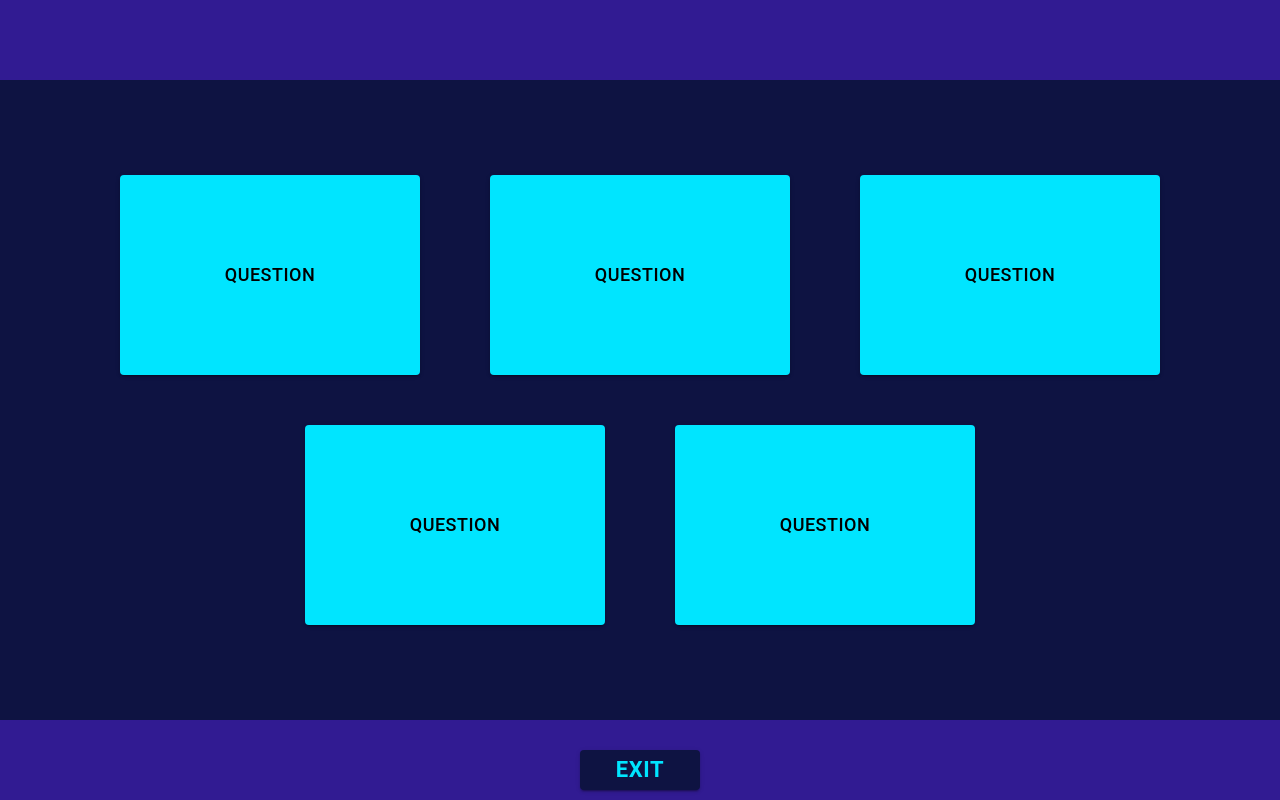
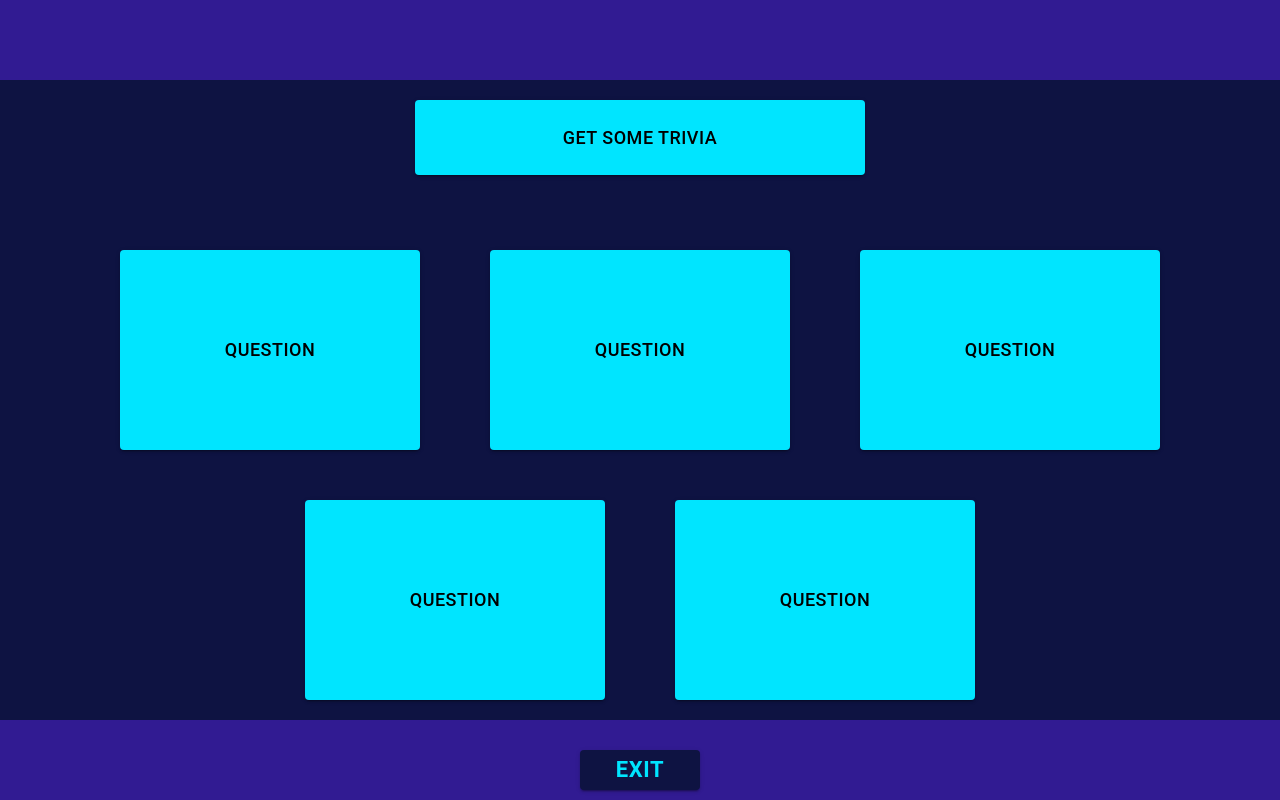
Before and after one commit to joshduns/trivia-react, a React (Create React App) app: page / in a window 1280 px wide. Both pictures are taken after a click on the button "TRIVIA". Built offline with nearby package versions, Linux system fonts and the light colour scheme.

Commit message:
Add button to make the api call for questions

```diff
--- a/src/trivia/board.tsx
+++ b/src/trivia/board.tsx
@@ -1,17 +1,38 @@
 import React from 'react';
 import 'bootstrap/dist/css/bootstrap.min.css';
 import QuestionTile from './question';
+import Shuffle from './shuffle';
 import Container from 'react-bootstrap/Container';
 import Row from 'react-bootstrap/Row';
 
-type BoardProps = {
+
+type boardState = {
+    gameComplete: boolean
+}
+
+type boardProps = {
     questions: []
 }
 
 
-const TriviaBoard: React.FC<BoardProps> = () => {
+class TriviaBoard extends React.Component<boardProps, boardState> {
+    constructor(props: boardProps) {
+        super(props);
+        this.handleShuffle = this.handleShuffle.bind(this);
+    }
+
+    state: boardState = {
+        gameComplete: false
+    }
+
+    handleShuffle() {
+        console.log('this will make request from api')
+    }
+
+    render() {
         return (
             <Container fluid className="trivia-board">
+                <Shuffle text="Get Some Trivia" handleShuffle={this.handleShuffle} />
                 <Row className="justify-content-center">
                     <QuestionTile />
                     <QuestionTile />
@@ -24,6 +45,6 @@ const TriviaBoard: React.FC<BoardProps> = () => {
             </Container>
         )
     }
-
+}
 
 export default TriviaBoard;
--- /dev/null
+++ b/src/trivia/shuffle.css
@@ -0,0 +1,9 @@
+#shuffleButton {
+    height: 75px;
+    width: 450px;
+    margin: 20px 35px 50px 35px;
+    font-size: 18px;
+    background-color: #00E5FF;
+    color: black;
+    display:inline-block;
+}
--- /dev/null
+++ b/src/trivia/shuffle.tsx
@@ -0,0 +1,25 @@
+import React from 'react';
+import Button from '@mui/material/Button';
+import './shuffle.css';
+
+
+type shuffleState = {
+    shuffled: boolean,
+}
+
+type shuffleProps = {
+    text: string,
+    handleShuffle: () => void;
+}
+
+class Shuffle extends React.Component<shuffleProps, shuffleState> {
+    state: shuffleState = {
+        shuffled: false,
+    }
+
+    render() {
+        return <Button id="shuffleButton" variant="contained" size="small" onClick={this.props.handleShuffle}>{this.props.text}</Button>
+    }
+}
+
+export default Shuffle;
```
Also changed, not shown: src/trivia/board.css (line endings or trailing spaces). Lines whose indentation alone changed are shown as unchanged.
